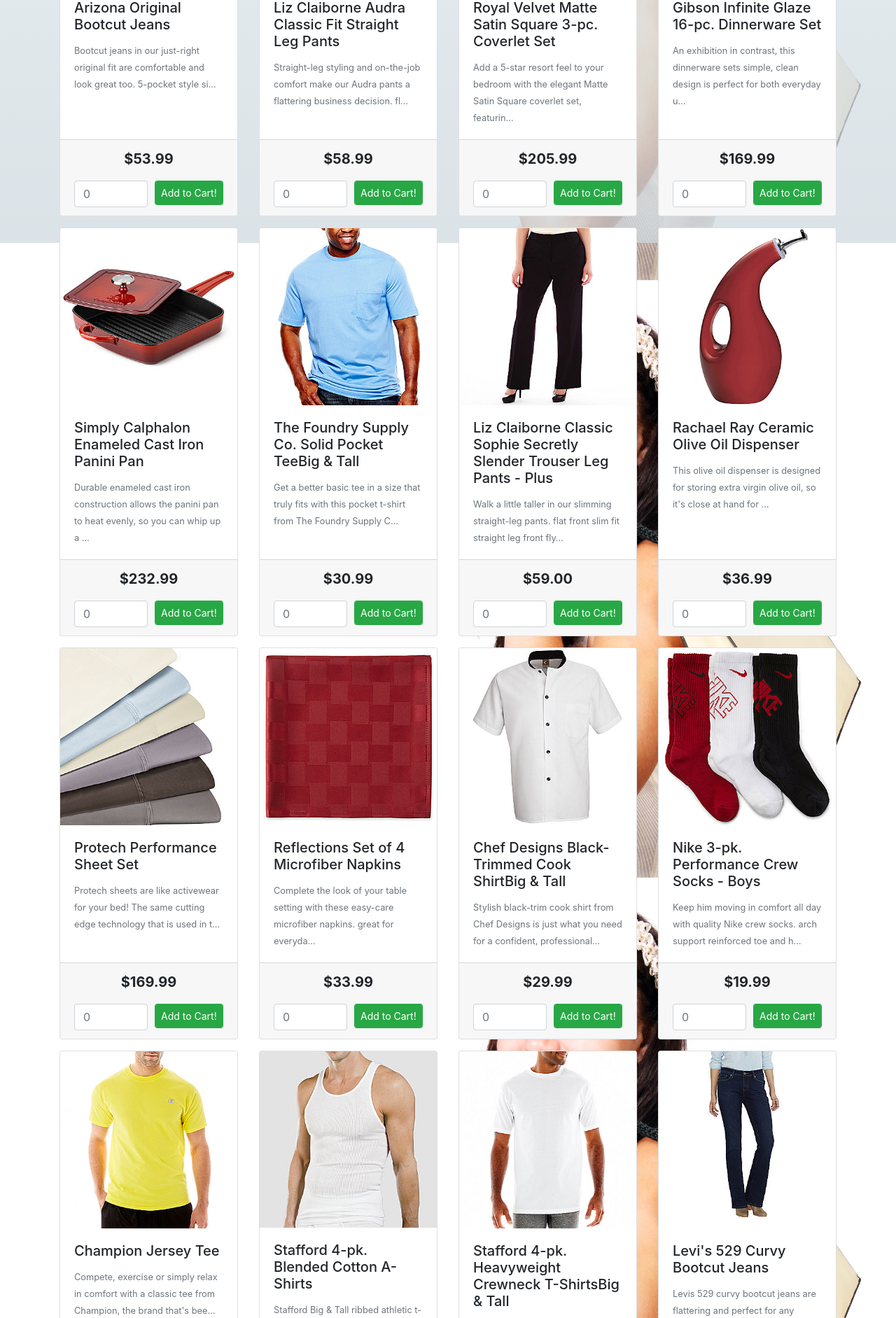
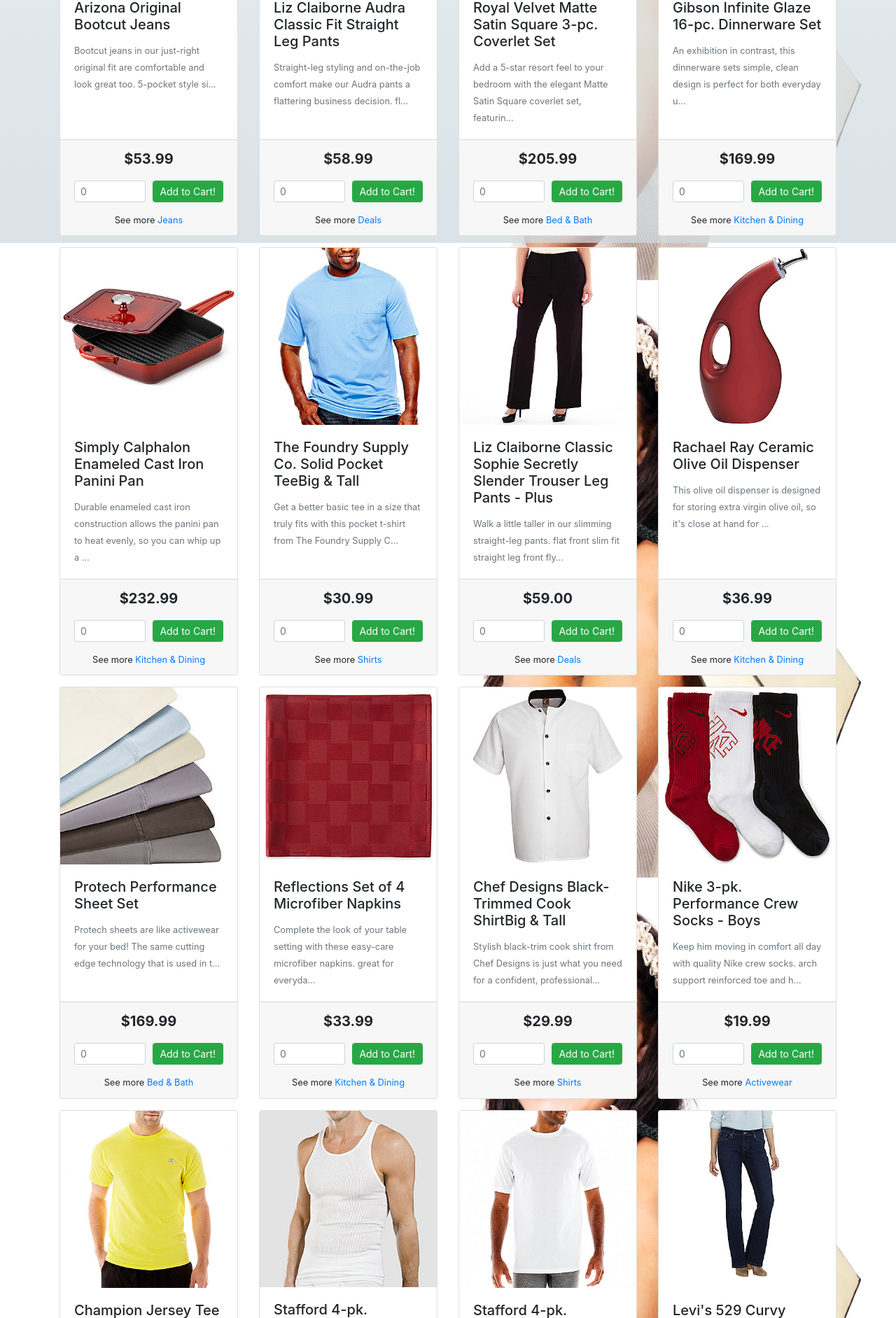
Before and after one commit to ckz8780/django_ecommerce, a Django app: page /products/ in a window 1280 px wide. Shown: the part 453-2336 px from the top of the page at 70% size. Run offline with Django 3.2, Linux system fonts and the light colour scheme; data comes from the database, SQL or seed files in the repository; some libraries are stand-ins or nearby versions.

Commit message:
added basic product filtering

```diff
--- a/products/templates/products/products.html
+++ b/products/templates/products/products.html
@@ -46,18 +46,19 @@
 							</div>
 						</div>
 						<div class="row">
-							<div class="col">
-								<form class="form-inline" action="{% url 'add_to_cart' product.id %}" method="POST">
+							<div class="col justify-content-center">
+								<form class="form" action="{% url 'add_to_cart' product.id %}" method="POST">
 									{% csrf_token %}
 									<div class="form-row">
 										<div class="col">
-											<input class="form-control" type="number" name="quantity" placeholder="0" min="0" max="99" id='id_qty'>
+											<input class="form-control form-control-sm" type="number" name="quantity" placeholder="0" min="0" max="99" id='id_qty'>
 										</div>
 										<div class="col">
-											<input type="submit" class="form-control btn btn-sm btn-success" value="Add to Cart!">
+											<input type="submit" class="form-control form-control-sm btn btn-sm btn-success" value="Add to Cart!">
 										</div>
 									</div>
 								</form>
+								<small class="d-block mt-3">See more <a href="{% url 'products' %}?category={{ product.category.name }}">{{ product.category.friendly_name }}</a></small>
 							</div>
 						</div>
 					</div>
--- a/products/views.py
+++ b/products/views.py
@@ -2,5 +2,19 @@ from django.shortcuts import render
 from .models import Product
 
 def all_products(request):
-    products = Product.objects.all()
-    return render(request, 'products/products.html', {'products': products})
+	products = Product.objects.all()
+	if request.GET:
+		if 'sort' in request.GET:
+			sortkey = request.GET['sort']
+			if 'direction' in request.GET:
+				direction = request.GET['direction']
+				if direction == 'desc':
+					sortkey = f'-{sortkey}'
+
+			products = products.order_by(sortkey)
+
+		if 'category' in request.GET:
+			categories = request.GET['category'].split(',')
+			products = products.filter(category__name__in=categories)
+
+	return render(request, 'products/products.html', {'products': products})
--- a/templates/includes/megamenu.html
+++ b/templates/includes/megamenu.html
@@ -31,37 +31,36 @@
 										<div class="col-lg-6 mb-4">
 											<h6 class="font-weight-bold text-uppercase">All Products</h6>
 											<ul class="list-unstyled">
-												<li class="nav-item"><a href="" class="nav-link text-small pb-0 ">By Price</a></li>
-												<li class="nav-item"><a href="" class="nav-link text-small pb-0 ">By Rating</a></li>
-												<li class="nav-item"><a href="" class="nav-link text-small pb-0 ">By Category</a></li>
+												<li class="nav-item"><a href="{% url 'products' %}?sort=price&direction=asc" class="nav-link text-small pb-0">By Price</a></li>
+												<li class="nav-item"><a href="{% url 'products' %}?sort=rating&direction=asc" class="nav-link text-small pb-0 ">By Rating</a></li>
+												<li class="nav-item"><a href="{% url 'products' %}?sort=category&direction=asc" class="nav-link text-small pb-0 ">By Category</a></li>
 												<li class="nav-item"><a href="{% url 'products' %}" class="nav-link text-small pb-0 ">All Products</a></li>
 											</ul>
 										</div>
 										<div class="col-lg-6 mb-4">
 											<h6 class="font-weight-bold text-uppercase">Clothes</h6>
 											<ul class="list-unstyled">
-												<li class="nav-item"><a href="" class="nav-link text-small pb-0">Active Wear</a></li>
-												<li class="nav-item"><a href="" class="nav-link text-small pb-0 ">Jeans</a></li>
-												<li class="nav-item"><a href="" class="nav-link text-small pb-0 ">Shirts</a></li>
-												<li class="nav-item"><a href="" class="nav-link text-small pb-0 ">All Clothes</a></li>
+												<li class="nav-item"><a href="{% url 'products' %}?category=activewear,essentials" class="nav-link text-small pb-0">Active Wear &amp; Essentials</a></li>
+												<li class="nav-item"><a href="{% url 'products' %}?category=jeans" class="nav-link text-small pb-0 ">Jeans</a></li>
+												<li class="nav-item"><a href="{% url 'products' %}?category=shirts" class="nav-link text-small pb-0 ">Shirts</a></li>
+												<li class="nav-item"><a href="{% url 'products' %}?category=activewear,jeans,shirts" class="nav-link text-small pb-0 ">All Clothes</a></li>
 											</ul>
 										</div>
 										<div class="col-lg-6 mb-4">
 											<h6 class="font-weight-bold text-uppercase">Home</h6>
 											<ul class="list-unstyled">
-												<li class="nav-item"><a href="" class="nav-link text-small pb-0 ">Bed &amp; Bath</a></li>
-												<li class="nav-item"><a href="" class="nav-link text-small pb-0 ">Kitchen &amp; Dining</a></li>
-												<li class="nav-item"><a href="" class="nav-link text-small pb-0 ">Essentials</a></li>
-												<li class="nav-item"><a href="" class="nav-link text-small pb-0 ">All Home</a></li>
+												<li class="nav-item"><a href="{% url 'products' %}?category=bed_bath" class="nav-link text-small pb-0 ">Bed &amp; Bath</a></li>
+												<li class="nav-item"><a href="{% url 'products' %}?category=kitchen_dining" class="nav-link text-small pb-0 ">Kitchen &amp; Dining</a></li>
+												<li class="nav-item"><a href="{% url 'products' %}?category=bed_bath,kitchen_dining,essentials" class="nav-link text-small pb-0 ">All Home</a></li>
 											</ul>
 										</div>
 										<div class="col-lg-6 mb-4">
 											<h6 class="font-weight-bold text-uppercase">Specials</h6>
 											<ul class="list-unstyled">
-												<li class="nav-item"><a href="" class="nav-link text-small pb-0 ">New Arrivals</a></li>
-												<li class="nav-item"><a href="" class="nav-link text-small pb-0 ">Deals</a></li>
-												<li class="nav-item"><a href="" class="nav-link text-small pb-0 ">Clearance</a></li>
-												<li class="nav-item"><a href="" class="nav-link text-small pb-0 ">All Specials</a></li>
+												<li class="nav-item"><a href="{% url 'products' %}?category=new_arrivals" class="nav-link text-small pb-0 ">New Arrivals</a></li>
+												<li class="nav-item"><a href="{% url 'products' %}?category=deals" class="nav-link text-small pb-0 ">Deals</a></li>
+												<li class="nav-item"><a href="{% url 'products' %}?category=clearance" class="nav-link text-small pb-0 ">Clearance</a></li>
+												<li class="nav-item"><a href="{% url 'products' %}?category=new_arrivals,deals,clearance" class="nav-link text-small pb-0 ">All Specials</a></li>
 											</ul>
 										</div>
 									</div>
```
